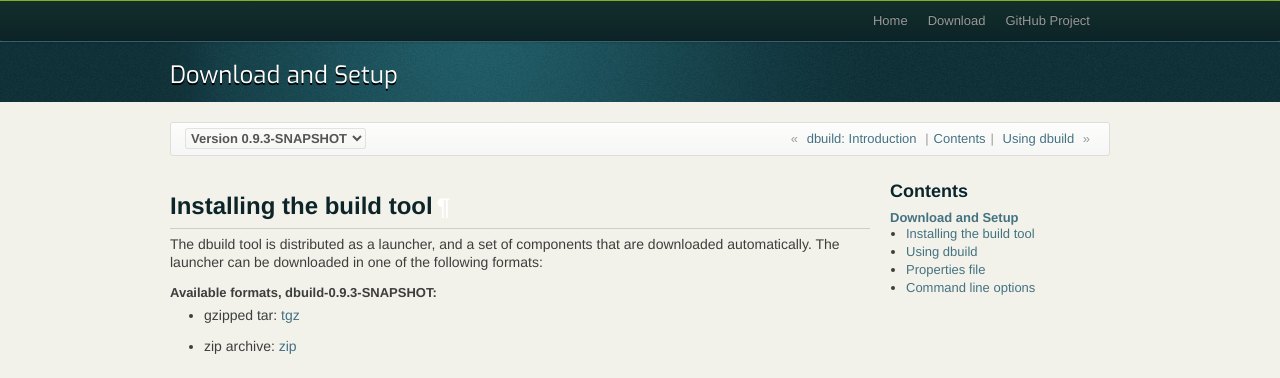
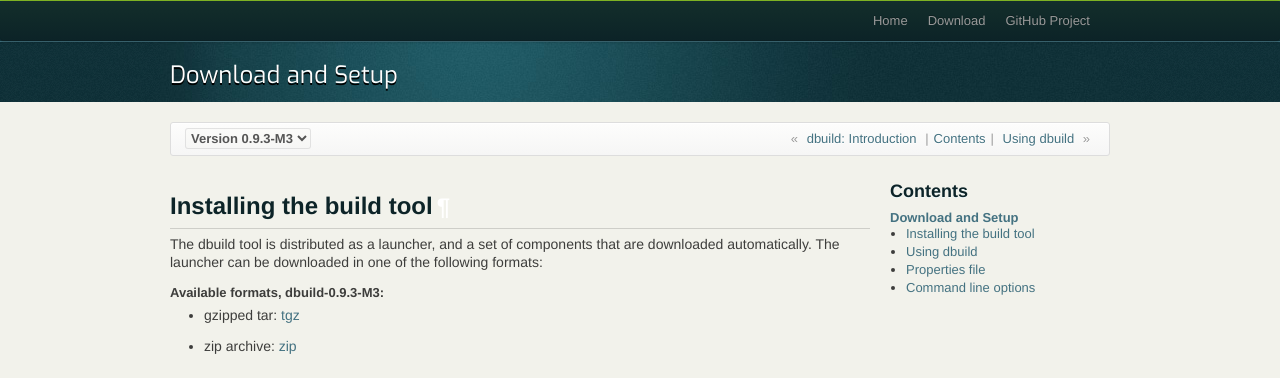
Before and after one commit to lightbend-labs/dbuild, a Sphinx documentation site: the page built from docs/src/sphinx/download.rst, in a window 1280 px wide. Shown: the top 378 px of the page. Built offline with Sphinx 7.4.7, drawn with Linux system fonts in a browser that asks for light colours.

Commit message:
Bump version to 0.9.3-M3

```diff
--- a/docs/src/sphinx/conf.py
+++ b/docs/src/sphinx/conf.py
@@ -9,7 +9,7 @@
 
 project = 'dbuild'
 version = '0.9.3'
-release = '0.9.3-SNAPSHOT'
+release = '0.9.3-M3'
 sbt_version = '0.12.4'
 
 # General settings
```
Also changed, not shown: 1 other file.
